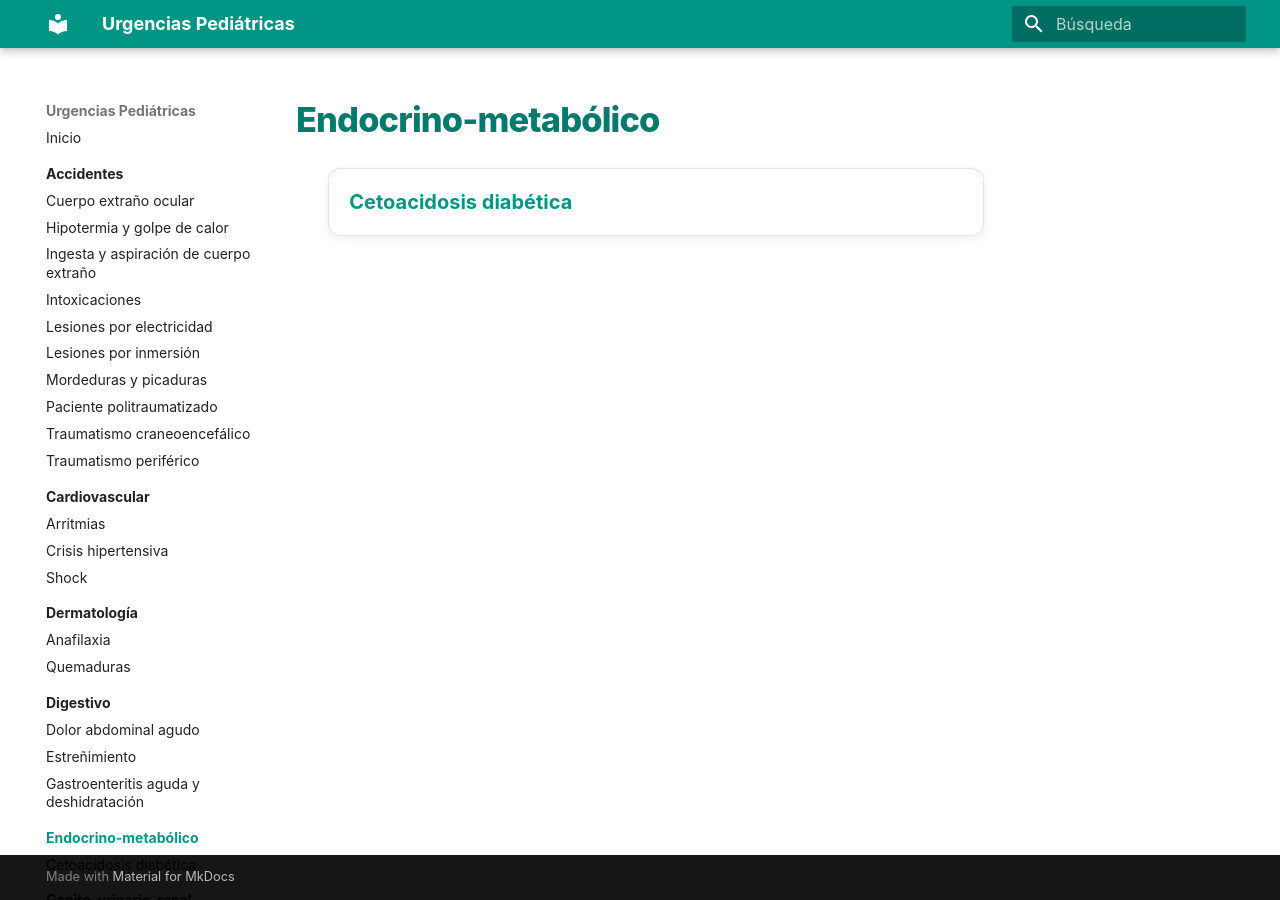
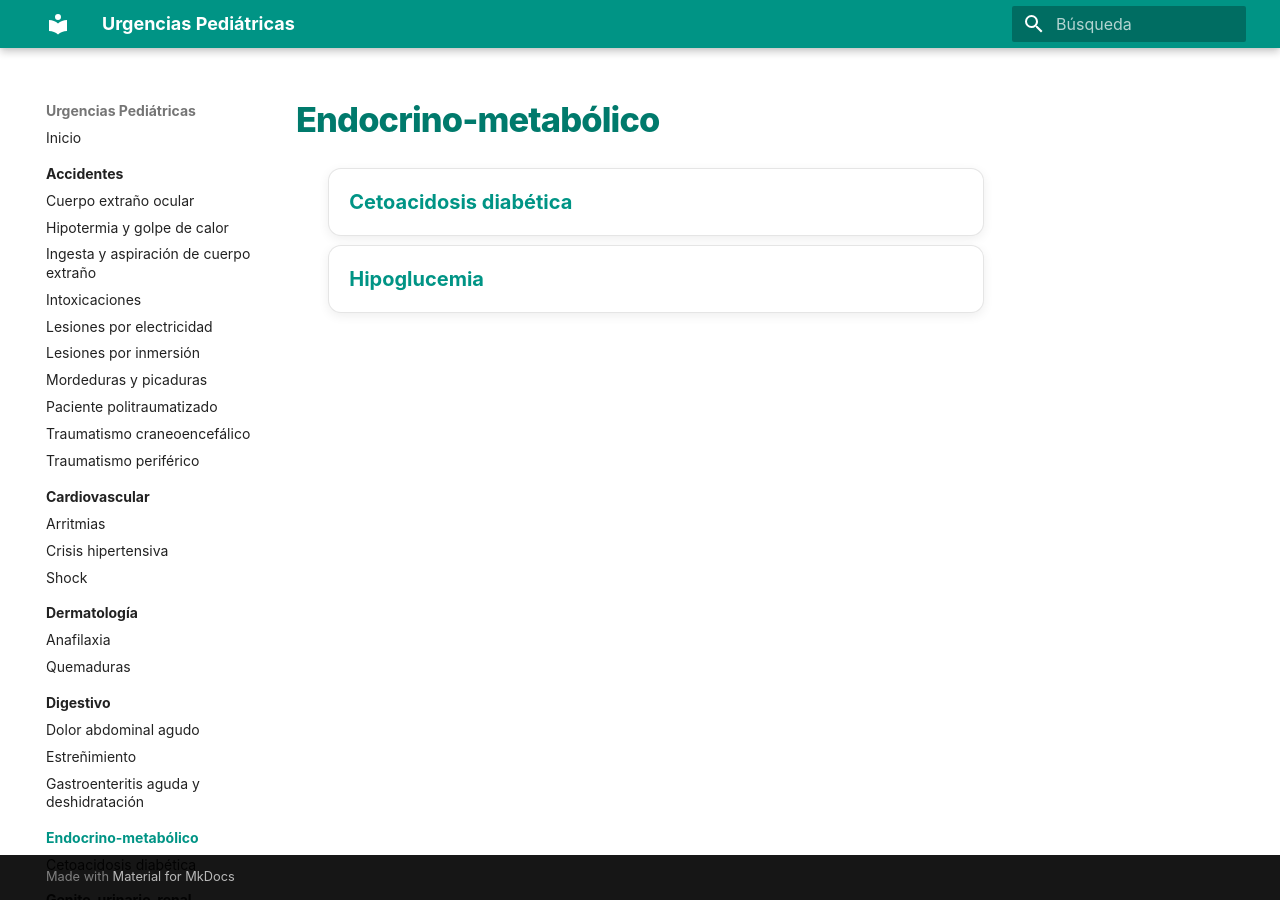
Before and after one commit to gonzaloares/urgencias-pediatricas, an MkDocs documentation site: the page built from docs/endocrino/index.md, in a window 1280 px wide. Built offline with MkDocs 1.6.1 and Material for MkDocs 9.7.7, drawn with Linux system fonts in a browser that asks for light colours.

Commit message:
Actualiza docs/endocrino/index.md

```diff
--- a/docs/endocrino/index.md
+++ b/docs/endocrino/index.md
@@ -3,5 +3,6 @@
 <div class="protocol-index" markdown="1">
 
 - [Cetoacidosis diabética](cetoacidosis-diabetica.md)
+- [Hipoglucemia](hipoglucemia.md)
 
 </div>
```
